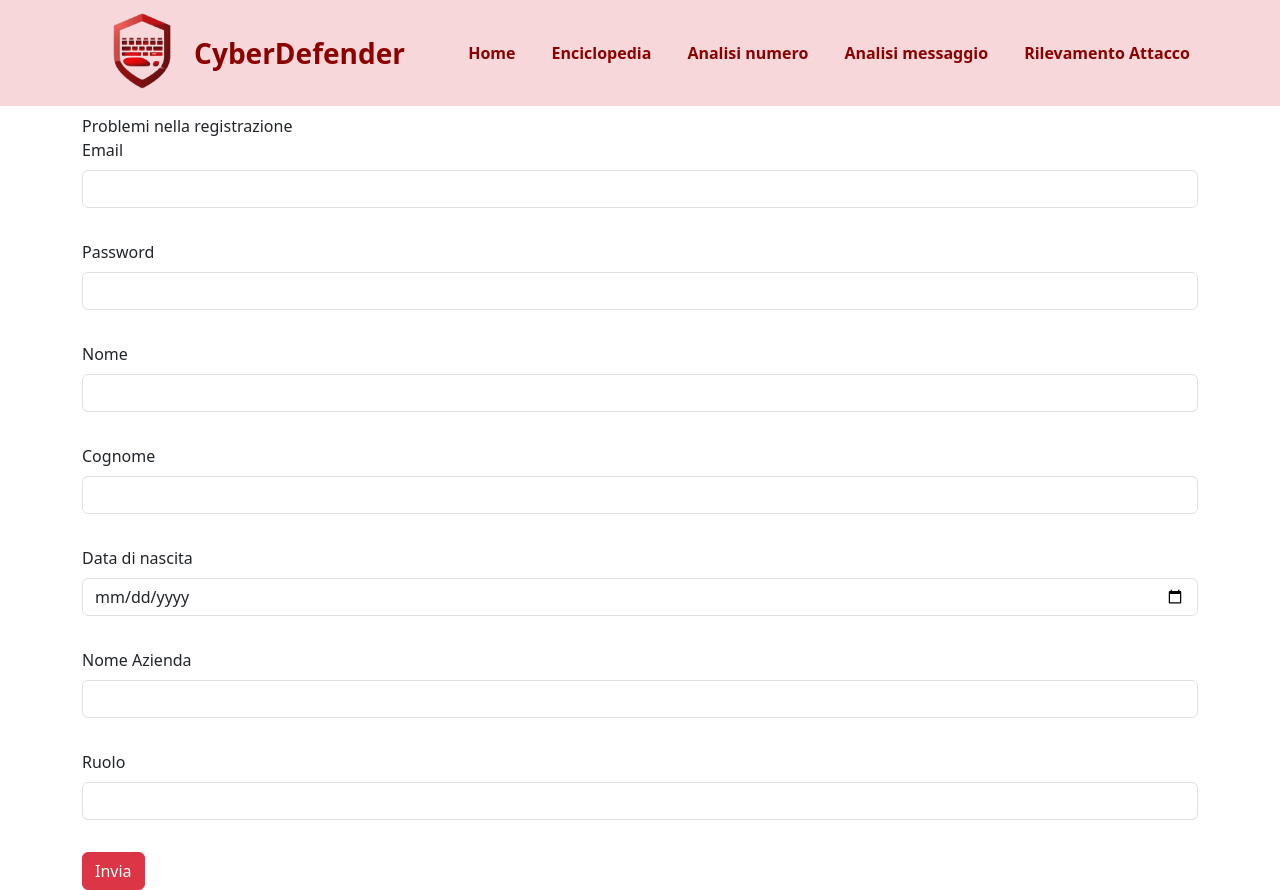
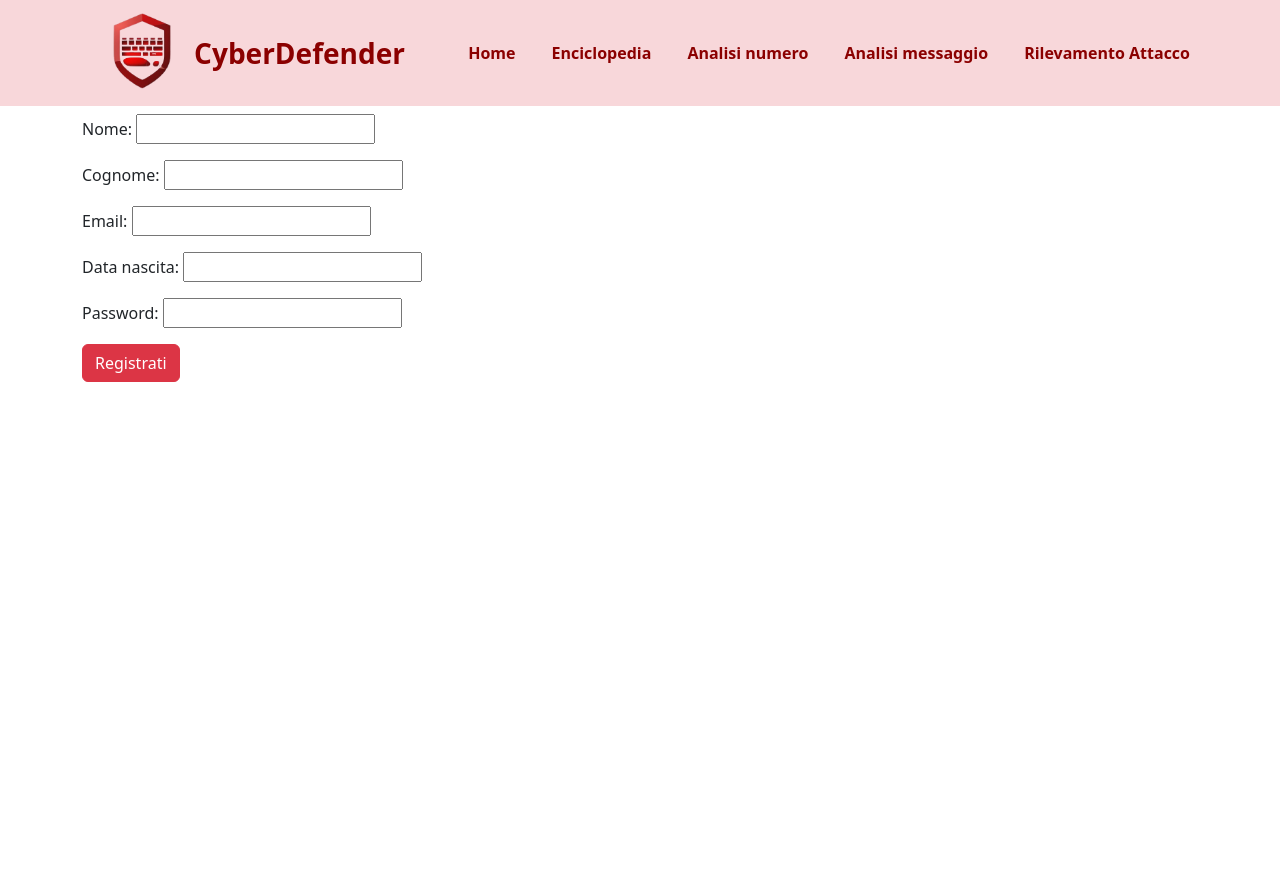
Before and after one commit to Axel0252/SW_Sicuro_Website, a Django app: page /login/registrazione_azienda in a window 1280 px wide. After the commit the page ends 382 px from the top, so only its background shows below. Run offline with Django 5.2, Linux system fonts and the light colour scheme.

Commit message:
Aggiornato form registrazione azienda e urls

```diff
--- a/website/login/forms.py
+++ b/website/login/forms.py
@@ -24,3 +24,28 @@
             raise ValidationError("La password deve contenere almeno un simbolo (!@#$%^&*).")
 
         return password
+
+class aziendaRegistrazionForm(forms.Form):
+    nome = forms.CharField(max_length=15)
+    cognome = forms.CharField(max_length=15)
+    email = forms.EmailField(max_length=35, min_length=11)
+    data_nascita = forms.DateField()
+    nome_azienda = forms.CharField(max_length=15)
+    ruolo = forms.CharField(max_length=15)
+    password = forms.CharField(widget=forms.PasswordInput)
+
+    def clean_password(self):
+        password = self.cleaned_data.get('password')
+
+        if len(password) < 8:
+            raise ValidationError("La password deve contenere almeno 8 caratteri.")
+        if not re.search(r"[A-Z]", password):
+            raise ValidationError("La password deve contenere almeno una lettera maiuscola.")
+        if not re.search(r"[a-z]", password):
+            raise ValidationError("La password deve contenere almeno una lettera minuscola.")
+        if not re.search(r"[0-9]", password):
+            raise ValidationError("La password deve contenere almeno un numero.")
+        if not re.search(r"[!@#$%^&*]", password):
+            raise ValidationError("La password deve contenere almeno un simbolo (!@#$%^&*).")
+
+        return password
--- a/website/login/urls.py
+++ b/website/login/urls.py
@@ -6,8 +6,6 @@
 urlpatterns = [
     path('', index, name="index"),
     path('checkLogin', checkLogin, name="login"),
-    path('scelta_privato', scelta_privato, name="scelta_privato"),
-    path('scelta_azienda', scelta_azienda, name="scelta_azienda"),
     path('registrazione_azienda', registrazione_azienda),
     path('registrazione_privato', registrazione_privato),
 ]
--- a/website/login/views.py
+++ b/website/login/views.py
@@ -2,8 +2,7 @@
 from enciclopedia.models import *
 from django.core.exceptions import ObjectDoesNotExist, ValidationError
 from django.contrib.auth.hashers import make_password, check_password
-from django.db import transaction
-from .forms import privateRegistrazionForm
+from .forms import privateRegistrazionForm, aziendaRegistrazionForm
 
 def index(request):
     return render(request, 'loginIndex.html')
@@ -66,42 +65,33 @@
 
 def registrazione_azienda(request):
     if request.method == 'POST':
+        form = aziendaRegistrazionForm(request.POST)
         email = request.POST.get('email')
         utente = Utente.objects.filter(email=email)
         if len(utente) != 0:
-            return render(request, 'registrazione_azienda.html', {'error_message':"Questa mail è già associata ad un altro utente."})
-        password = request.POST.get('passw')
-        hashed_password = make_password(password)
-        nome = request.POST.get('nome')
-        cognome = request.POST.get('cognome')
-        dataNascita = request.POST.get('dataNascita')
-        nome_azienda = request.POST.get('nomeAzienda')
-        ruolo = request.POST.get('ruolo')
+            return render(request, 'registra_privato.html', {'error_message':"Questa mail è già associata ad un altro utente."})
 
-        utente = Utente.objects.create(
-            email=email,
+        if form.is_valid():
+            hashed_password = make_password(form.password)
+
+            utente = Utente.objects.create(
+                email=form.cleaned_data['email'],
                 password=hashed_password,
-                dataNascita=dataNascita,
-                nome=nome,
-                cognome=cognome,
-                tipo_utente="azienda",
-                nome_azienda=nome_azienda,
-                ruolo=ruolo
-        )
+                data_nascita=form.cleaned_data['data_nascita'],
+                nome=form.cleaned_data['nome'],
+                cognome=form.cleaned_data['cognome'],
+                tipo_utente='azienda',
+                ruolo=form.cleaned_data['ruolo'],
+                nome_azienda=form.cleaned_data['nome_azienda']
+            )
+            try:
+                utente.full_clean()
+            except ValidationError:
+                utente.delete()
+                return render(request, 'loginIndex.html', {'error_message' : "Dati inseriti non validi"})
 
-        try:
-            utente.full_clean()
-        except ValidationError:
-            transaction.rollback()
-            return render(request, 'loginIndex.html', {'error_message' : "Dati inseriti non validi"})
-
-        return render(request, 'loginIndex.html', {'success_message':"Registrazione avvenuta con successo"})
+            return render(request, 'loginIndex.html', {'success_message':"Registrazione avvenuta con successo"})
 
     else:
-        return render(request, 'registrazione_azienda.html', {'error_message':"Problemi nella registrazione"})
-
-def scelta_privato(request):
-    return render(request, 'registra_privato.html')
-
-def scelta_azienda(request):
-    return render(request, 'registrazione_azienda.html')
+        form = privateRegistrazionForm()
+    return render(request, 'registra_privato.html', {'form':form})
--- a/website/templates/registrazione_azienda.html
+++ b/website/templates/registrazione_azienda.html
@@ -4,46 +4,30 @@
 
 {% block content %}
 
-{{ error_message }}
+<div class="text-danger">
+    {{ error_message }}
+</div>
 
 <form method="post" action="registrazione_azienda">
     {% csrf_token %}
-    <div class="mb-2">
-        <label for="email" class="form-label">Email </label><br>
-        <input type="email" class="form-control" id="email" name="email"><br>
+    <div class="mb-3">
+        {{ form.as_p }}
     </div>
 
-    <div class="mb-2">
-        <label for="passw" class="form-label">Password </label><br>
-        <input type="password" class="form-control" id="passw" name="passw"><br>
-    </div>
+    <button type="submit" class="btn btn-danger">Registrati</button>
 
-    <div class="mb-2">
-        <label for="nome" class="form-label">Nome </label><br>
-        <input type="text" class="form-control" id="nome" name="nome"><br>
-    </div>
-
-    <div class="mb-2">
-        <label for="cognome" class="form-label">Cognome </label><br>
-        <input type="text" class="form-control" id="cognome" name="cognome"><br>
-    </div>
-
-    <div class="mb-2">
-        <label for="dataNascita" class="form-label">Data di nascita </label><br>
-        <input type="date" class="form-control" id="dataNascita" name="dataNascita"><br>
-    </div>
-
-    <div class="mb-2">
-        <label for="nomeAzienda" class="form-label">Nome Azienda </label><br>
-        <input type="text" class="form-control" id="nomeAzienda" name="nomeAzienda"><br>
-    </div>
-
-    <div class="mb-2">
-        <label for="ruolo" class="form-label">Ruolo </label><br>
-        <input type="text" class="form-control" id="ruolo" name="ruolo"><br>
-    </div>
-
-    <button type="submit" class="btn btn-danger">Invia</button>
+    {% if form.errors %}
+      <ul class="text-danger">
+        {% for field in form %}
+          {% for error in field.errors %}
+            <li>{{ error }}</li>
+          {% endfor %}
+        {% endfor %}
+        {% for error in form.non_field_errors %}
+          <li>{{ error }}</li>
+        {% endfor %}
+      </ul>
+    {% endif %}
 
 </form>
 
```
